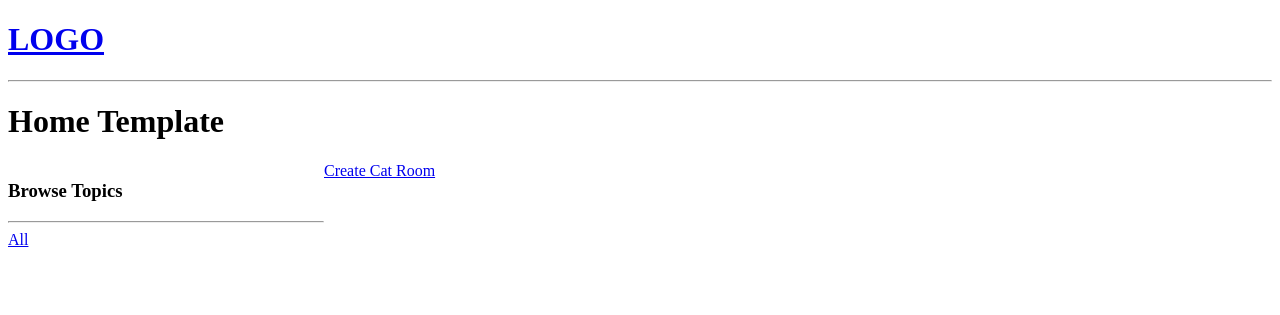
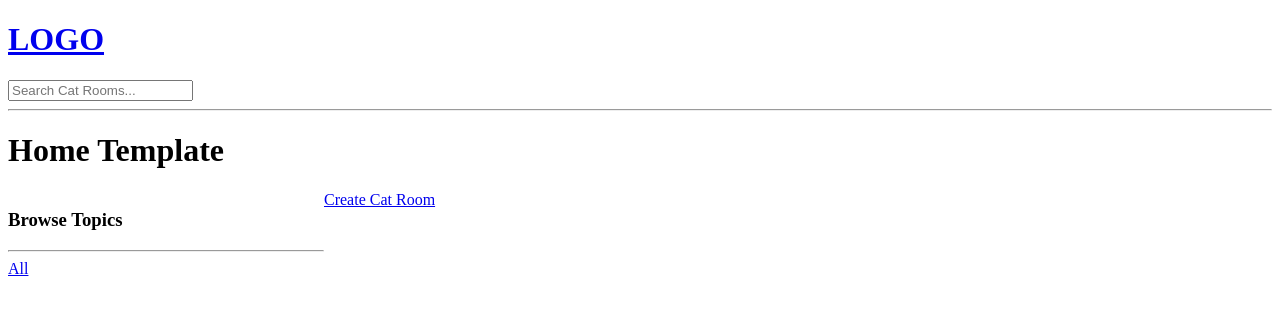
Before and after one commit to steffincodes/catswhocode, a Django app: page / in a window 1280 px wide. Shown: the top 315 px of the page. Run offline with Django 4.2, Linux system fonts and the light colour scheme; data that the repository does not hold is empty.

Commit message:
🗃️ Search topics From navbar

```diff
--- a/templates/navbar.html
+++ b/templates/navbar.html
@@ -1,4 +1,8 @@
 <a href="/">
     <h1>LOGO</h1>
 </a>
+<form action="{% url 'home' %}">
+    <input type="text" name="q" placeholder="Search Cat Rooms..."/>
+</form>
+
 <hr>
```
